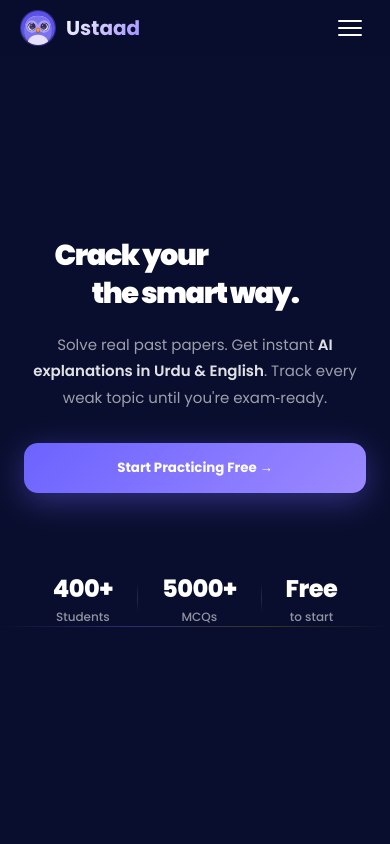
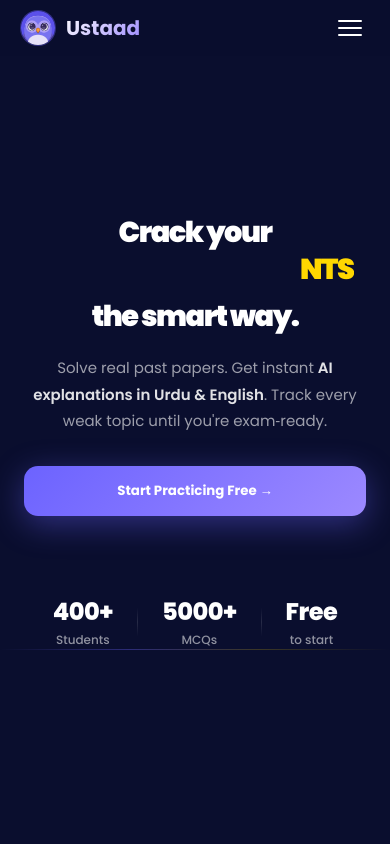
Before and after one commit to mburhankhan101-glitch/ustaad-landing, a Next.js app: page / in a window 390 px wide. Shown: the top 844 px of the page. Built offline with nearby package versions, Linux system fonts and the light colour scheme; no server answers.

Commit message:
mobile vertical centering and navbar overlap with cle.

```diff
--- a/components/Hero.module.css
+++ b/components/Hero.module.css
@@ -508,25 +508,23 @@
     margin: 0 4px;
   }
   .h1Cycle {
-  position: relative;      /* <-- new */
     display: inline-block;
     height: auto;
     color: #FFD700;
-  min-width: 120px;        /* <-- new (adjust if needed) */
-  text-align: center;
+    text-align: center;        /* <-- ADD this */
+    min-width: 120px;
   }
   .cw {
-  position: absolute;      /* <-- changed from static */
-  left: 50%;               /* <-- new */
-  top: 0;
-  transform: translateX(-50%) translateY(0);  /* <-- changed */
+    position: static;
     opacity: 0;
+    transform: translateY(0);
     transition: opacity 0.3s ease;
-  white-space: nowrap;     /* <-- changed from normal */
+    white-space: nowrap;       /* <-- CHANGE from 'normal' to 'nowrap' */
+    display: inline-block;
   }
   .cw.on {
     opacity: 1;
-  transform: translateX(-50%) translateY(0);  /* <-- changed */
+    transform: translateY(0);
   }
   .sub {
     text-align: center;
```
Lines whose indentation alone changed are shown as unchanged.
